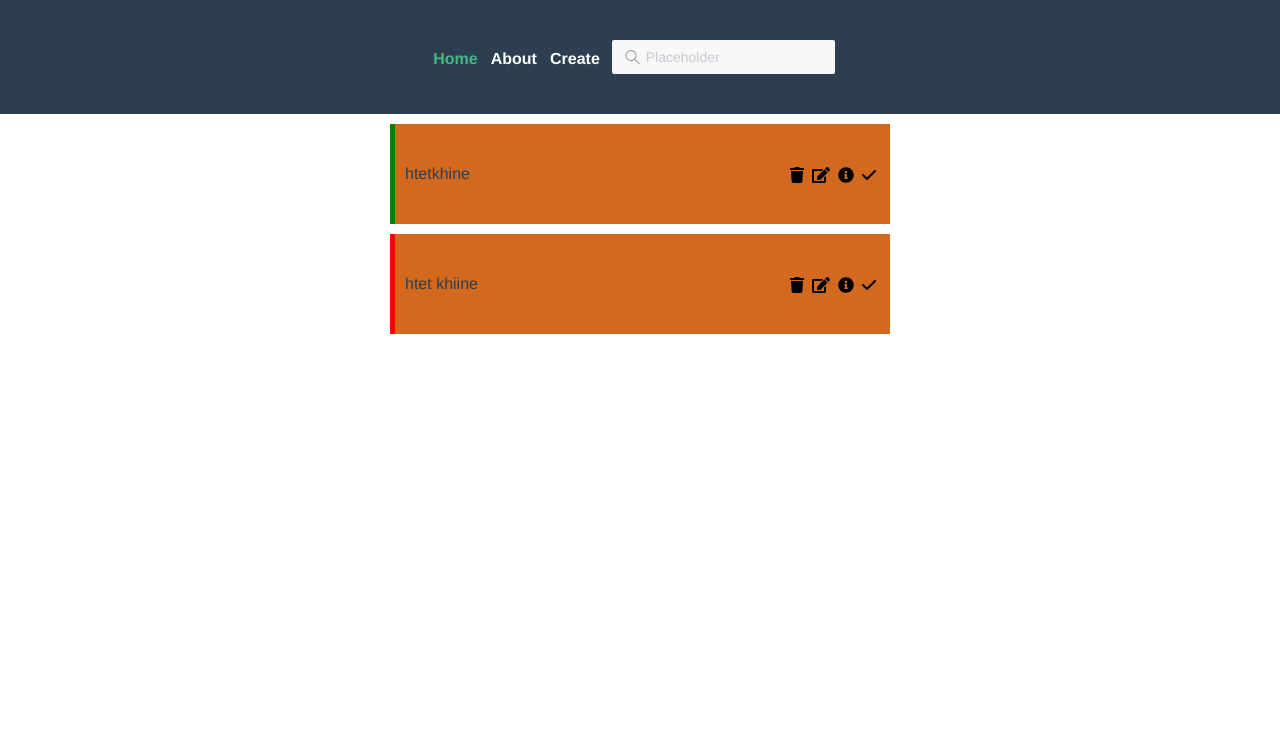
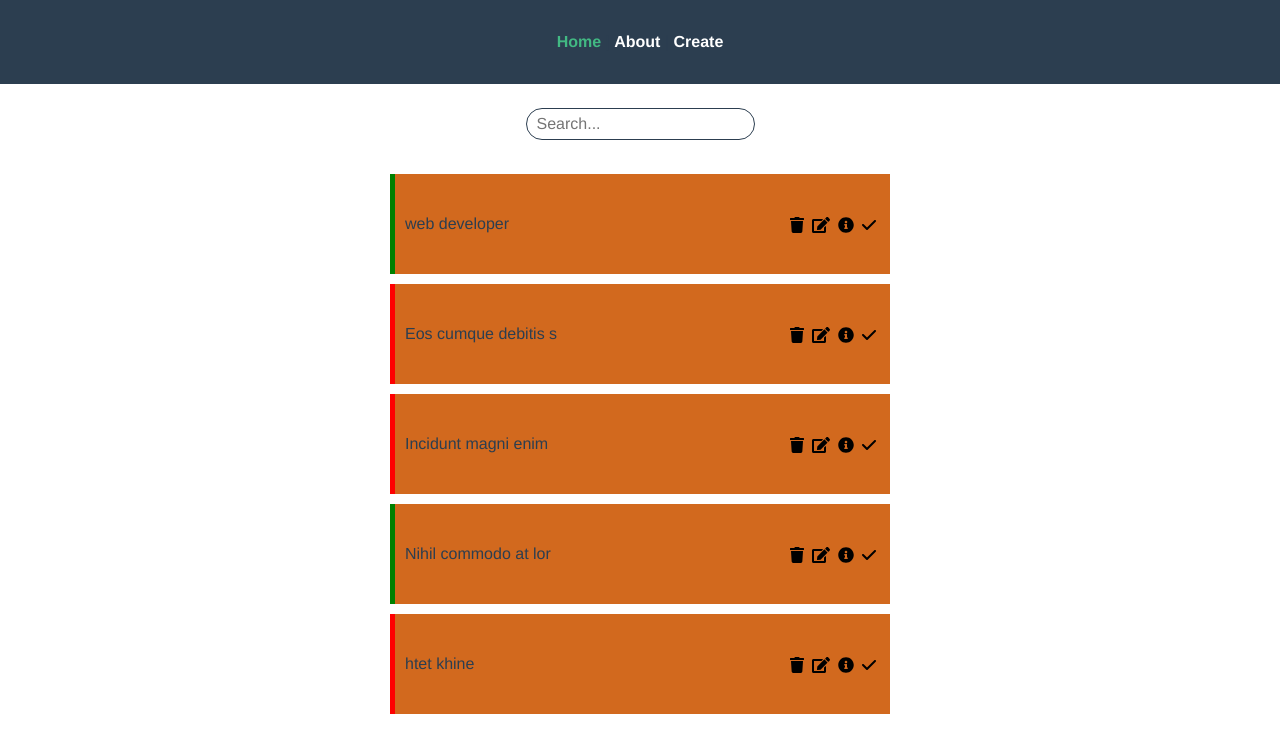
Before and after one commit to htetkhine/Vue-Learning, a Vue app in the folder project_planner/: page / in a window 1280 px wide. Shown: the top 752 px of the page. Built offline with nearby package versions, Linux system fonts and the light colour scheme; data requests are answered from the project's data file.

Commit message:
search box feature

```diff
--- a/project_planner/src/App.vue
+++ b/project_planner/src/App.vue
@@ -3,17 +3,13 @@
     <router-link to="/">Home</router-link> |
     <router-link :to="{name:'about', params: { receivedData: 'helo' }}">About</router-link> |
     <router-link :to="{name :'createProject'}">Create</router-link>
-    <van-search v-model="searchResult" placeholder="Placeholder" />
   </nav>
   <router-view/>
 </template>
 <script setup>
 import { ref } from "vue";
-import { Search } from 'vant';
 import { defineProps } from "vue";
 
-let searchResult = ref("");
-let props = defineProps(['searchResult']);
 </script>
 <style lang="scss">
 #app {
--- a/project_planner/src/assets/jsons/db.json
+++ b/project_planner/src/assets/jsons/db.json
@@ -1,16 +1,34 @@
 {
   "projects": [
     {
-      "id": 3,
-      "title": "htetkhine",
-      "description": "Web Project 3",
-      "complete": true
+      "title": "web developer",
+      "description": "This is web developer\n",
+      "complete": true,
+      "id": 7
     },
     {
-      "title": "htet khiine",
-      "description": "gg\n",
+      "title": "Eos cumque debitis s",
+      "description": "tesitng",
       "complete": false,
-      "id": 6
+      "id": 14
+    },
+    {
+      "title": "Incidunt magni enim",
+      "description": "Necessitatibus a omn",
+      "complete": false,
+      "id": 15
+    },
+    {
+      "title": "Nihil commodo at lor",
+      "description": "fdsf",
+      "complete": true,
+      "id": 16
+    },
+    {
+      "title": "htet khine",
+      "description": "het khine project\n",
+      "complete": false,
+      "id": 17
     }
   ]
 }
--- a/project_planner/src/components/ProjectDetails.vue
+++ b/project_planner/src/components/ProjectDetails.vue
@@ -17,7 +17,7 @@
     import { ref } from "vue";
     import axios from "axios";
 
-    const props = defineProps(['project']);
+    const props = defineProps(['project','searchResult']);
     const emits = defineEmits(['delete','updateState']);
 
     let api = ref("http://localhost:3000/projects/");
--- /dev/null
+++ b/project_planner/src/composations/postData.js
@@ -0,0 +1,16 @@
+
+
+// let postData = ()=>{
+
+
+//     const formData = ref({
+//         title:'',
+//         description:'',
+//     });
+
+
+
+
+//     return{formData,submit};
+// }
+// export default postData;
--- a/project_planner/src/router/index.js
+++ b/project_planner/src/router/index.js
@@ -6,7 +6,8 @@ const routes = [
   {
     path: '/',
     name: 'home',
-    component: HomeView
+    component: HomeView,
+    props:true
   },
   {
     path: '/about',
@@ -21,7 +22,7 @@ const routes = [
     path: '/createProject',
     name: 'createProject',
     component: CreateProject,
-    props: true
+    // props: true
   }
 ]
 
--- a/project_planner/src/views/CreateProjects.vue
+++ b/project_planner/src/views/CreateProjects.vue
@@ -22,6 +22,7 @@
                                     label="Title"
                                     :rules="[{ required: true, message: 'Title is required' }]"
                                 />
+                                {{ title }}
                                 <van-field
                                     v-model="description"
                                     rows="2"
@@ -33,6 +34,7 @@
                                     show-word-limit
                                     :rules="[{ required: true, message: 'Description is required' }]"
                                 />
+                                {{ description }}
                             </van-cell-group>
                             <div style="margin: 16px;">
                                 <van-button round block type="primary" native-type="submit">
@@ -45,31 +47,29 @@
                 </div>
             </div>
 
-
-        {{ searchResult }}
-
     </div>
 
 
 </template>
 
 <script setup>
+    import { Form, Field, CellGroup } from 'vant';
+    // import postData from '../composations/postData';
+
     import { showLoadingToast,closeToast } from 'vant';
-    import { Form, Field, CellGroup } from 'vant';
 
     import axios from 'axios';
-    import { ref , defineProps, onMounted } from 'vue';
+    import { ref , onMounted } from 'vue';
     import { useRouter } from 'vue-router';
 
-    let title=ref('');
-    let description=ref('');
-    let searchResult = props.searchResult;
-    let props = defineProps(['searchResult']);
     let api = ref("http://localhost:3000/projects/");
+
+    let title = ref('');
+    let description = ref('');
 
     const router = useRouter();
 
-    const submit = ()=>{
+    let submit = ()=>{
         axios.post(api.value,{
             title: title.value,
             description: description.value,
@@ -87,8 +87,8 @@
         })
     }
 
-     //loading function
-     function loading(){
+    //loading function
+    function loading(){
         const toast = showLoadingToast({
         duration: 0,
         forbidClick: true,
@@ -107,7 +107,6 @@
         }
         }, 1000);
     }
-
 </script>
 
 <style lang="scss" scoped>
--- a/project_planner/src/views/HomeView.vue
+++ b/project_planner/src/views/HomeView.vue
@@ -1,59 +1,62 @@
 <template>
-  <div class="home" v-if="projects.length !== 0">
-    <div v-for="project in projects" :key="project.id">
-      <ProjectDetails @click="deleteFunction" :project="project" @delete="deleteItem" @updateState="updateState" @editState="editState">
-      </ProjectDetails>
+  <div class="home">
+    <div class="container">
+      <div class="row">
+        <div class="col-12">
+          <div class="py-4">
+            <input type="text" class="searchDesign" v-model="searchResult" placeholder="Search...">
+          </div>
+          <div class="home" v-if="projects.length !== 0">
+            <div v-for="project in searchProjects" :key="project.id">
+              <ProjectDetails :project="project" @delete="deleteItem" @updateState="updateState" @editState="editState">
+              </ProjectDetails>
+            </div>
+          </div>
+          <div v-if="searchProjects == ''" class="w-50 mx-auto my-5">
+            <svg xmlns="http://www.w3.org/2000/svg" style="display: none;">
+              <symbol id="exclamation-triangle-fill" fill="currentColor" viewBox="0 0 16 16">
+                <path d="M8.982 1.566a1.13 1.13 0 0 0-1.96 0L.165 13.233c-.457.778.091 1.767.98 1.767h13.713c.889 0 1.438-.99.98-1.767L8.982 1.566zM8 5c.535 0 .954.462.9.995l-.35 3.507a.552.552 0 0 1-1.1 0L7.1 5.995A.905.905 0 0 1 8 5zm.002 6a1 1 0 1 1 0 2 1 1 0 0 1 0-2z"/>
+              </symbol>
+            </svg>
+            <div class="alert alert-danger d-flex align-items-center" role="alert">
+              <svg class="bi flex-shrink-0 me-2" width="24" height="24" role="img" aria-label="Danger:"><use xlink:href="#exclamation-triangle-fill"/></svg>
+              <div>
+                 Search not found!
+              </div>
+            </div>
+          </div>
+        </div>
+      </div>
     </div>
   </div>
 </template>
 
 <script setup>
-import { onMounted, ref } from 'vue';
+import { computed, onMounted, ref } from 'vue';
 import axios from 'axios';
 import { useRouter } from 'vue-router';
-
 import ProjectDetails from '../components/ProjectDetails';
 
 const router = useRouter();
 
-let name = ref('Nga Htet');
 let projects = ref([]);
-
-function deleteFunction() {
-  name.value="Hein htet";
-}
-
+let searchResult = ref('');
 
 onMounted(async() => {
-//   fetch('http://localhost:3000/projects')
-//   .then(response=>{
-
-//       if(response.status == 200){
-//          let resp = response.json()
-//           return resp
-//       }else{
-//           let err = "something was wrong!"
-//           return err
-//       }
-
-//   })
-//   .then(resp=>{
-//      projects.value = resp
-//   })
-//   .catch(err=>{
-//     console.log(err.message);
-//     router.push({name:'about'})
-// // console.log(err)
-//   })
-
     try {
       let api = await axios.get('http://localhost:3000/projects');
       projects.value = api.data;
     } catch (error) {
-      // errorMessage = error.message
       console.log(error);
     }
 })
+
+let searchProjects = computed(()=>{
+    return projects.value.filter(project=>{
+      return project.title.includes(searchResult.value);
+    })
+})
+
 function deleteItem(id){
     projects.value = projects.value.filter(deleteId=>{
         return deleteId.id != id;
@@ -67,3 +70,11 @@ function updateState(id){
 }
 
 </script>
+
+<style scoped>
+  .searchDesign{
+    border:1px solid #2c3e50;
+    border-radius: 30px;
+    padding: 3px 10px;
+  }
+</style>
```
